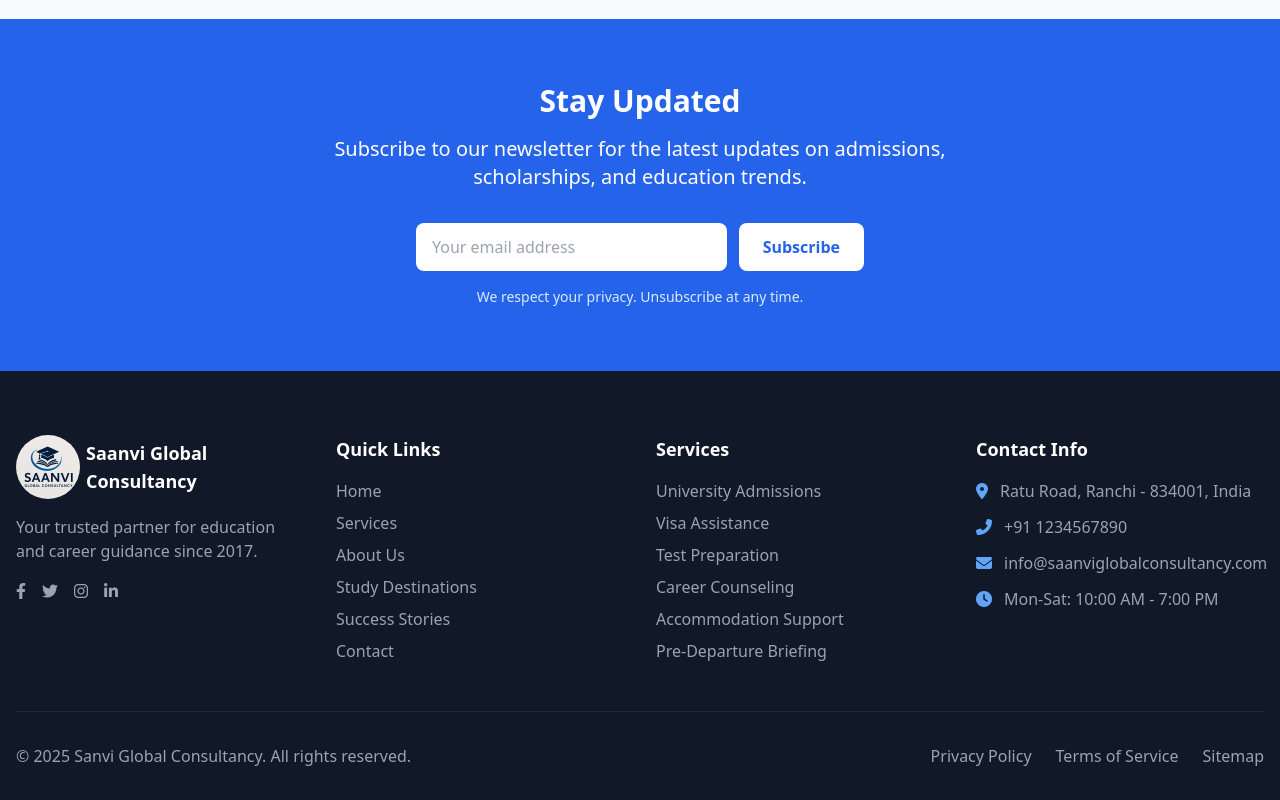
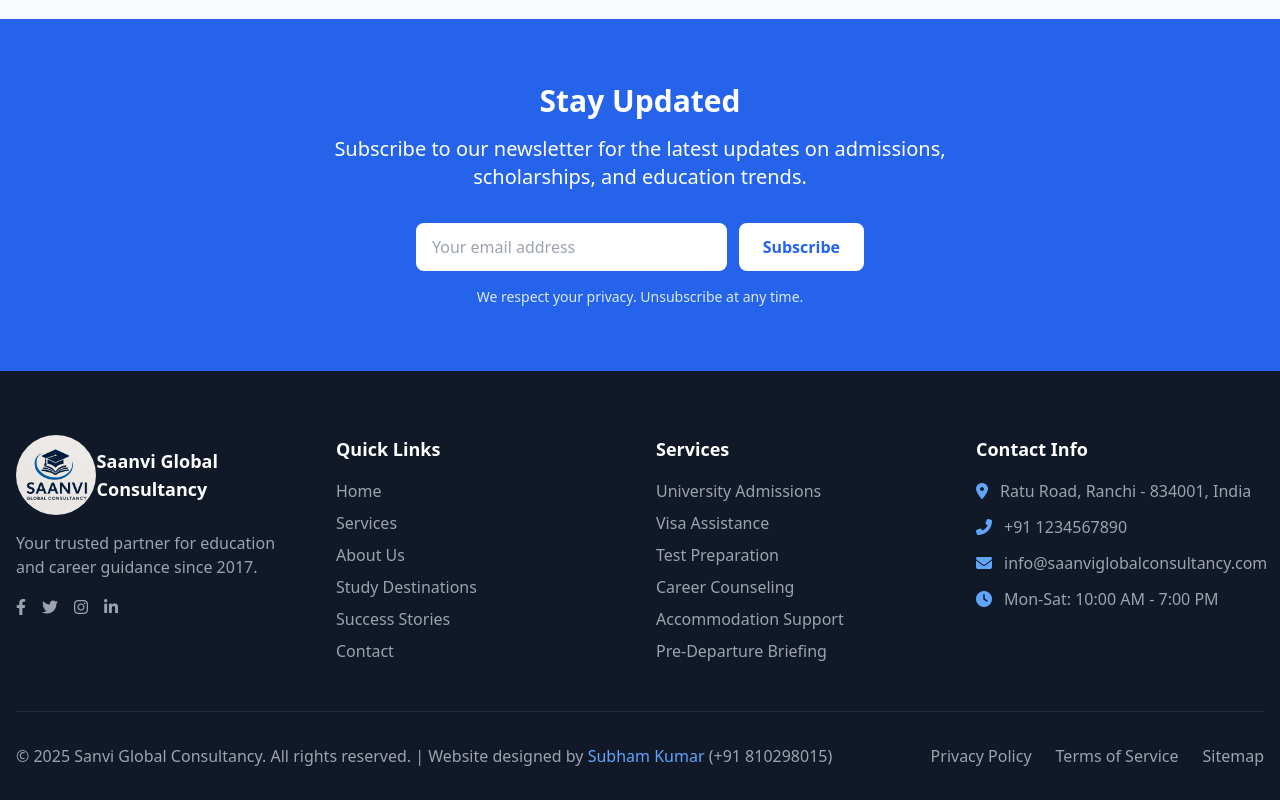
Before and after one commit to SubhamKumar25/Consultancy-site, a plain HTML site: page index.html in a window 1280 px wide. Shown: the part 5439-6239 px from the top of the page. Drawn offline with nearby package versions, Linux system fonts and the light colour scheme.

Commit message:
index.html

```diff
--- a/index.html
+++ b/index.html
@@ -642,7 +642,7 @@
             <div>
                 <div class="flex items-center mb-4">
                     <a href="#">
-                    <img src="logo.jpg" alt="Profile" class="w-16 h-16 rounded-full mr-3">
+                    <img src="logo.jpg" alt="Profile" class="w-20 h-20 rounded-full mr-3">
                   </a>
                     <div>
                         <h3 class="font-bold text-lg">Saanvi Global Consultancy</h3>
@@ -709,7 +709,7 @@
 
         <div class="border-t border-gray-800 pt-8">
             <div class="flex flex-col md:flex-row justify-between items-center">
-                <p class="text-gray-400 mb-4 md:mb-0">© 2025 Sanvi Global Consultancy. All rights reserved.</p>
+                <p class="text-gray-400 mb-4 md:mb-0">© 2025 Sanvi Global Consultancy. All rights reserved. | Website designed by <a href="https://subham-portfolio-mu.vercel.app/" target="_blank" class="text-blue-400 hover:text-blue-300 transition duration-300">Subham Kumar</a> (+91 810298015)</p>
                 <div class="flex space-x-6">
                     <a href="#" class="text-gray-400 hover:text-white transition duration-300">Privacy Policy</a>
                     <a href="#" class="text-gray-400 hover:text-white transition duration-300">Terms of Service</a>
```
